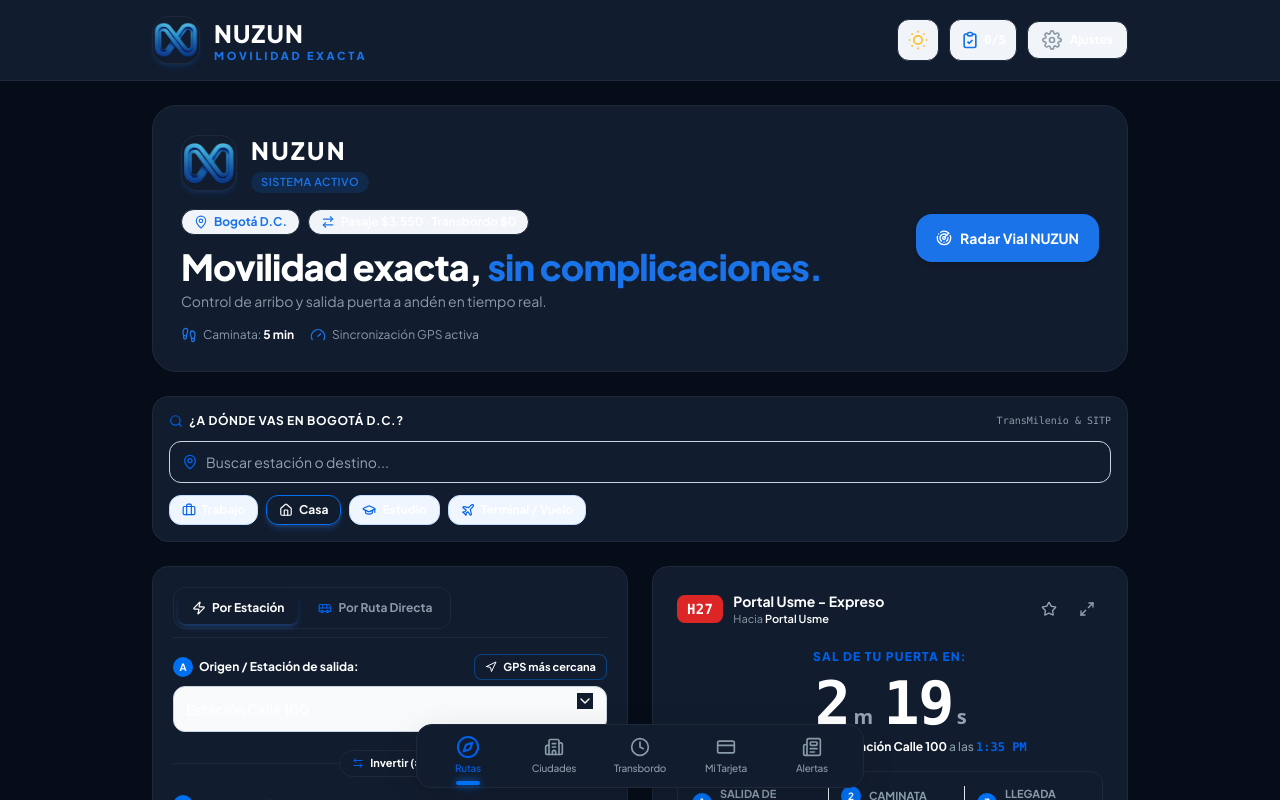
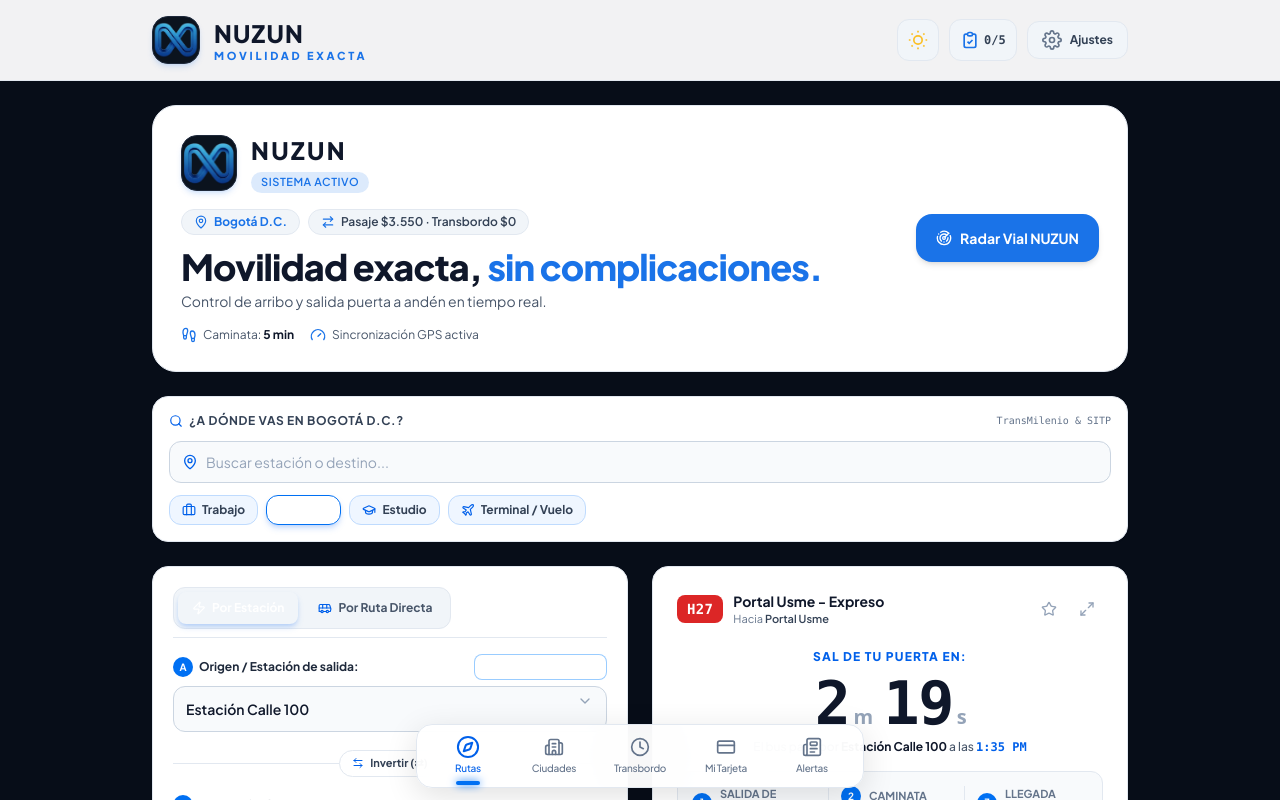
Before and after one commit to middleast1040-debug/-A-TIEMPO, a React (Vite) app: page / in a window 1280 px wide. Shown: the top 800 px of the page. Built offline with nearby package versions, Linux system fonts and the light colour scheme.

Commit message:
Update index.css

```diff
--- a/src/index.css
+++ b/src/index.css
@@ -4,65 +4,59 @@
 @custom-variant dark (&:where(.dark, .dark *));
 
 @layer base {
-  :root, html.light {
-    --canvas-bg: #f4f6f9;
-    --surface-bg: #ffffff;
-    --text-main: #0f172a;
-    --border-color: #e2e8f0;
-  }
-
-  html.dark {
-    --canvas-bg: #070D18;
-    --surface-bg: #0E1726;
-    --text-main: #ffffff;
-    --border-color: #1E293B;
-  }
-
   body {
     font-family: 'Plus Jakarta Sans', -apple-system, BlinkMacSystemFont, 'Segoe UI', Roboto, sans-serif;
     -webkit-font-smoothing: antialiased;
     -moz-osx-font-smoothing: grayscale;
-    background-color: var(--canvas-bg);
-    color: var(--text-main);
     transition: background-color 0.3s ease, color 0.3s ease;
   }
 }
 
-/* REGLAS MAESTRAS DE FORZADO ABSOLUTO (Modo Oscuro) */
-html.dark, html.dark body {
+/* ==========================================
+   FORZADO ABSOLUTO DE MODO OSCURO / DIURNO
+   ========================================== */
+
+/* Cuando la app está en modo oscuro */
+.app-theme-dark,
+.app-theme-dark body,
+.app-theme-dark div,
+.app-theme-dark section,
+.app-theme-dark article,
+.app-theme-dark header,
+.app-theme-dark footer {
   background-color: #070D18 !important;
-  color: #ffffff !important;
-}
-
-html.dark div,
-html.dark section,
-html.dark article {
-  background-color: inherit;
-  color: inherit;
-}
-
-/* Forzar que cualquier tarjeta blanca cambie al tono oscuro de NUZUN */
-html.dark .bg-white,
-html.dark [class*="bg-white"] {
-  background-color: #111C2E !important;
-  color: #ffffff !important;
+  color: #FFFFFF !important;
   border-color: #1E293B !important;
 }
 
-html.dark .text-slate-900,
-html.dark .text-slate-800,
-html.dark .text-slate-700 {
-  color: #ffffff !important;
+/* Forzar que cualquier contenedor con fondo blanco o claro pase al tono oscuro de NUZUN */
+.app-theme-dark .bg-white,
+.app-theme-dark [class*="bg-white"],
+.app-theme-dark .bg-slate-50,
+.app-theme-dark .bg-slate-100 {
+  background-color: #111C2E !important;
+  color: #FFFFFF !important;
+  border-color: #1E293B !important;
 }
 
-html.dark .text-slate-600,
-html.dark .text-slate-500 {
+/* Forzar colores de texto legibles en modo oscuro */
+.app-theme-dark .text-slate-900,
+.app-theme-dark .text-slate-800,
+.app-theme-dark .text-slate-700 {
+  color: #FFFFFF !important;
+}
+
+.app-theme-dark .text-slate-600,
+.app-theme-dark .text-slate-500,
+.app-theme-dark .text-slate-400 {
   color: #8A9BA8 !important;
 }
 
-html.dark .border-slate-200,
-html.dark .border-slate-100 {
-  border-color: #1E293B !important;
+/* Cuando la app está en modo diurno */
+.app-theme-light,
+.app-theme-light body {
+  background-color: #F4F6F9 !important;
+  color: #0F172A !important;
 }
 
 /* Custom scrollbar */
```
